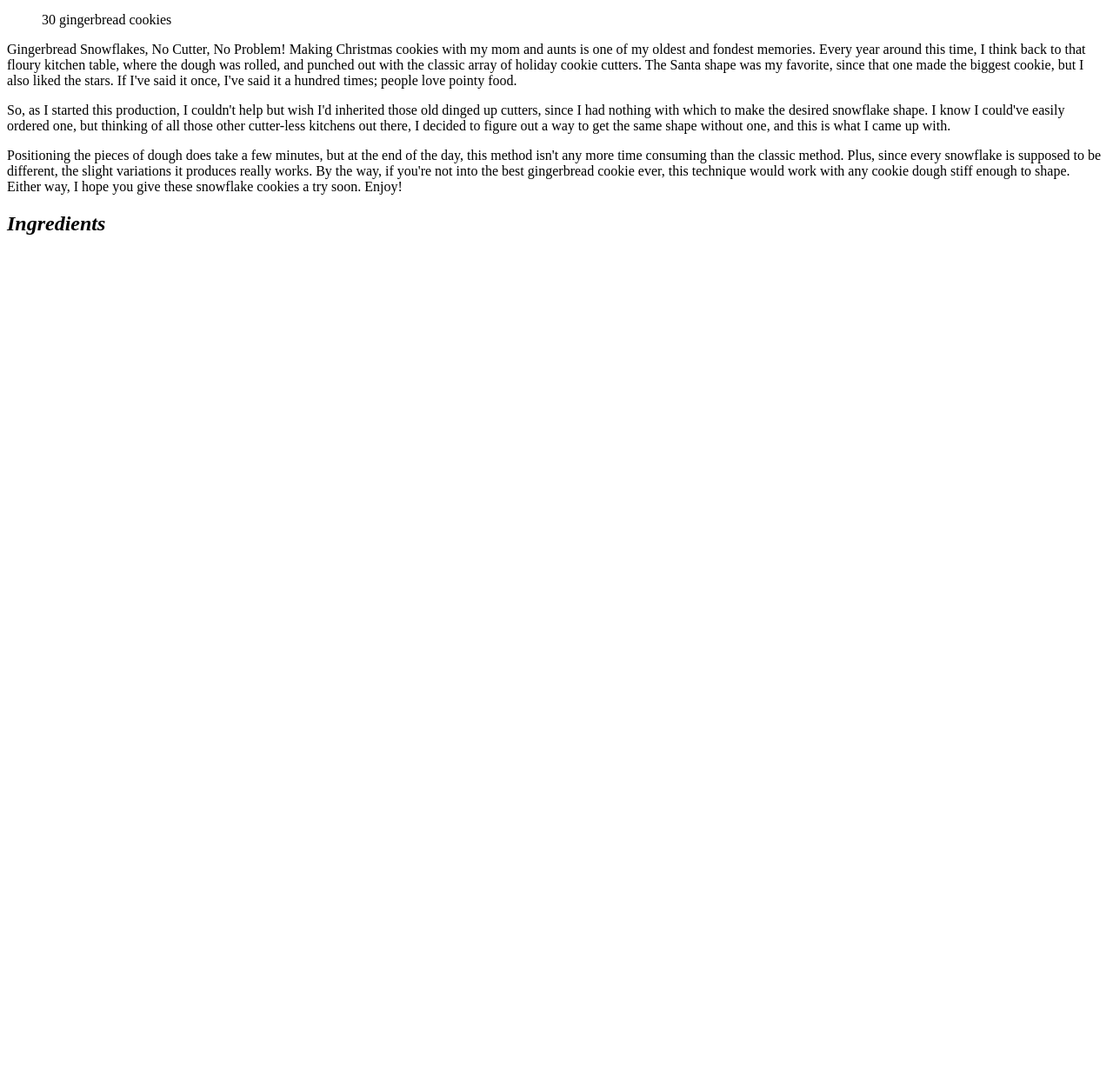
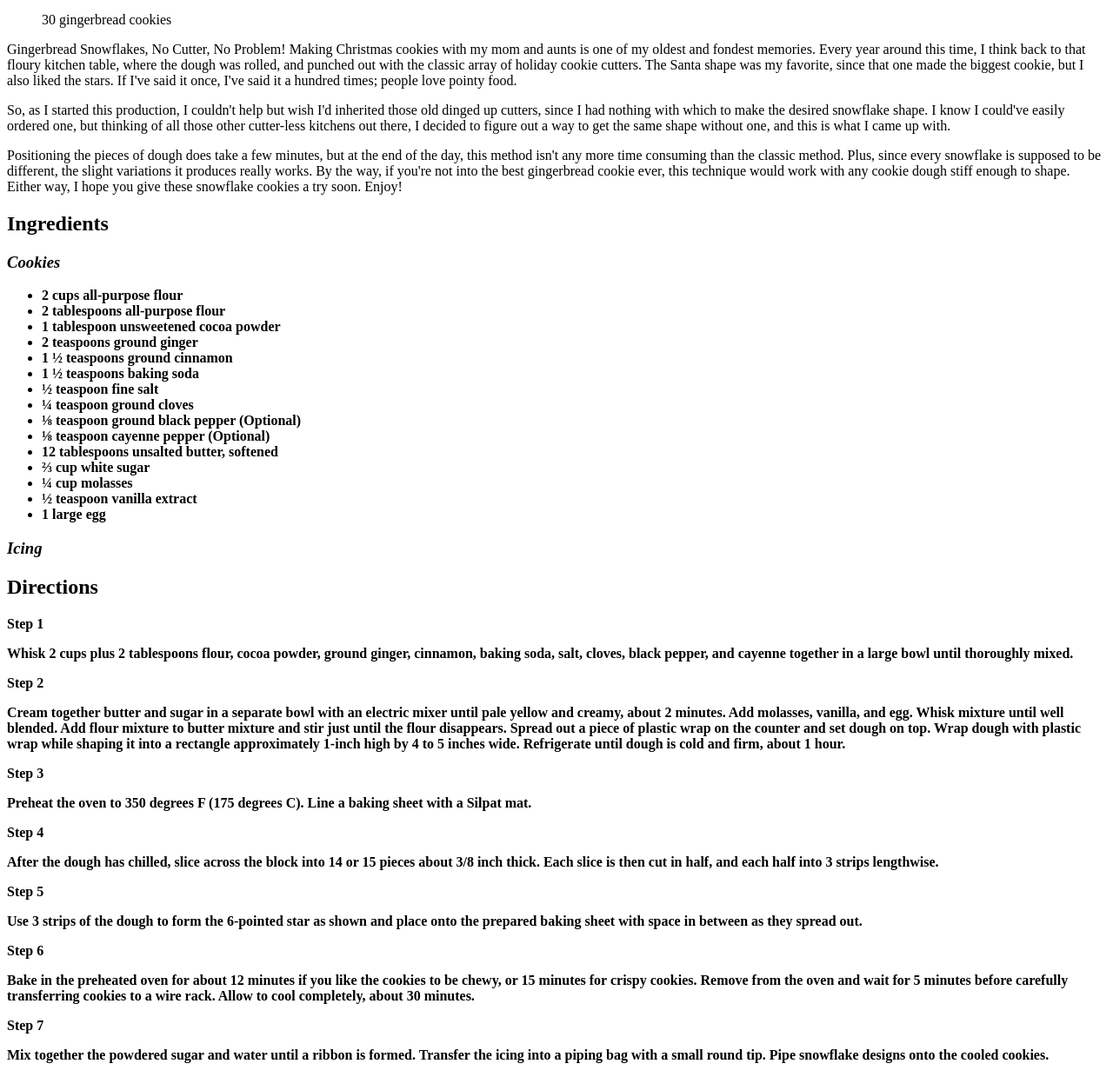
Before and after one commit to MohammedDoesCPUstuff/odin-recipes, a plain HTML site: page recipes/gingerbread-snowflakes.html in a window 1280 px wide. Shown: the part 1040-2279 px from the top of the page at 87% size. Before the commit the page ends 1331 px from the top, so only its background shows below. Drawn offline with Linux system fonts and the light colour scheme.

Commit message:
added directions page to recipe

```diff
--- a/recipes/gingerbread-snowflakes.html
+++ b/recipes/gingerbread-snowflakes.html
@@ -28,6 +28,65 @@
     <p>So, as I started this production, I couldn't help but wish I'd inherited those old dinged up cutters, since I had nothing with which to make the desired snowflake shape. I know I could've easily ordered one, but thinking of all those other cutter-less kitchens out there, I decided to figure out a way to get the same shape without one, and this is what I came up with.</p>
     <p>Positioning the pieces of dough does take a few minutes, but at the end of the day, this method isn't any more time consuming than the classic method. Plus, since every snowflake is supposed to be different, the slight variations it produces really works. By the way, if you're not into the best gingerbread cookie ever, this technique would work with any cookie dough stiff enough to shape. Either way, I hope you give these snowflake cookies a try soon. Enjoy!</p>
 
-    <h2><strong><em>Ingredients</em></strong></h2>
+    <h2><strong>Ingredients<strong></h2>
+
+    <h3><strong><em>Cookies</em></strong></h3>
+        <ul>
+            <li>2 cups all-purpose flour</li>
+
+            <li>2 tablespoons all-purpose flour</li>
+
+            <li> 1 tablespoon unsweetened cocoa powder</li>
+
+            <li> 2 teaspoons ground ginger</li>
+
+            <li>1 ½ teaspoons ground cinnamon</li>
+
+            <li> 1 ½ teaspoons baking soda</li>
+
+            <li> ½ teaspoon fine salt</li>
+
+            <li> ¼ teaspoon ground cloves</li>
+
+            <li> ⅛ teaspoon ground black pepper (Optional)</li>
+
+            <li>⅛ teaspoon cayenne pepper (Optional)</li>
+
+            <li> 12 tablespoons unsalted butter, softened</li>
+
+            <li>⅔ cup white sugar</li>
+
+            <li>¼ cup molasses</li>
+
+            <li>½ teaspoon vanilla extract</li>
+
+            <li> 1 large egg</li>
+        </ul>
+
+    <h3><strong><em>Icing</em></strong></h3>
+
+    <h2><strong>Directions</strong></h2>
+
+        <p><strong>Step 1</strong></p>
+        <p>Whisk 2 cups plus 2 tablespoons flour, cocoa powder, ground ginger, cinnamon, baking soda, salt, cloves, black pepper, and cayenne together in a large bowl until thoroughly mixed.</p>
+
+        <p><strong>Step 2</strong></p>
+        <p>Cream together butter and sugar in a separate bowl with an electric mixer until pale yellow and creamy, about 2 minutes. Add molasses, vanilla, and egg. Whisk mixture until well blended. Add flour mixture to butter mixture and stir just until the flour disappears. Spread out a piece of plastic wrap on the counter and set dough on top. Wrap dough with plastic wrap while shaping it into a rectangle approximately 1-inch high by 4 to 5 inches wide. Refrigerate until dough is cold and firm, about 1 hour.</p>
+
+        <p><strong>Step 3</strong></p>
+        <p>Preheat the oven to 350 degrees F (175 degrees C). Line a baking sheet with a Silpat mat.</p>
+
+        <p><strong>Step 4</strong></p>
+        <p>After the dough has chilled, slice across the block into 14 or 15 pieces about 3/8 inch thick. Each slice is then cut in half, and each half into 3 strips lengthwise.</p>        </p>
+
+        <p><strong>Step 5</strong></p>
+        <p>Use 3 strips of the dough to form the 6-pointed star as shown and place onto the prepared baking sheet with space in between as they spread out.</p>
+
+        <p><strong>Step 6</strong></p>
+        <p>Bake in the preheated oven for about 12 minutes if you like the cookies to be chewy, or 15 minutes for crispy cookies. Remove from the oven and wait for 5 minutes before carefully transferring cookies to a wire rack. Allow to cool completely, about 30 minutes.</p>
+
+        <p><strong>Step 7</strong></p>
+        <p>Mix together the powdered sugar and water until a ribbon is formed. Transfer the icing into a piping bag with a small round tip. Pipe snowflake designs onto the cooled cookies.</p>
+
 </body>
 </html>
```
